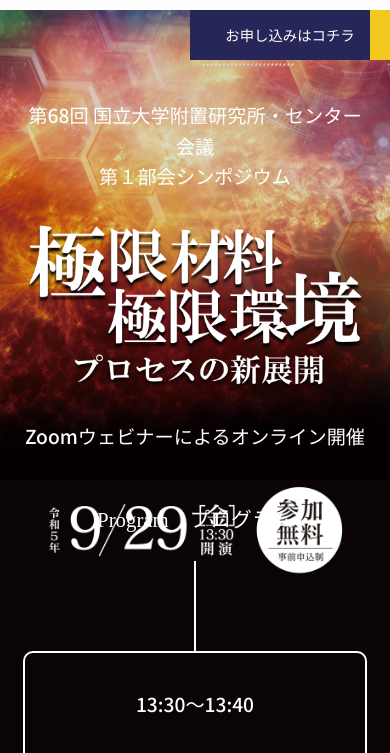
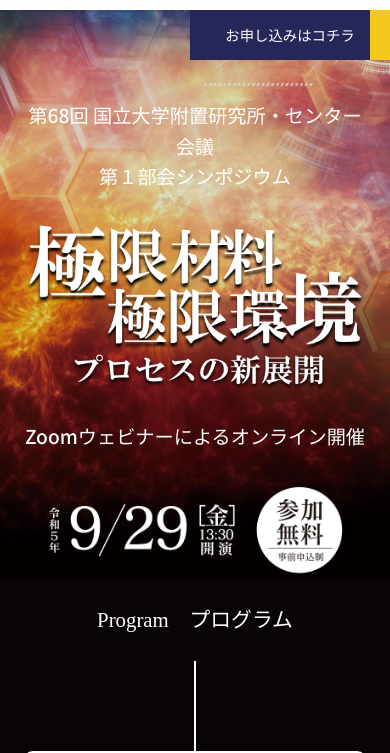
Before and after one commit to akacho12/companyWorkKumadai, a plain HTML site: page index.html in a window 390 px wide. Shown: the part 40-793 px from the top of the page. Drawn offline with nearby package versions, Linux system fonts and the light colour scheme.

Commit message:
kumadai fix

```diff
--- a/response.css
+++ b/response.css
@@ -184,6 +184,16 @@
         margin-top: -6px;
     }
 }
+
+@media (max-width: 500px) and (max-height: 1050px){
+    .hero{
+        padding-bottom: 120px;
+        height: 60vh;
+    }
+    .program{
+        margin-top: -6px;
+    }
+}
 @media (max-height:750px){
     .hero{
         padding-bottom: 80px;
```
